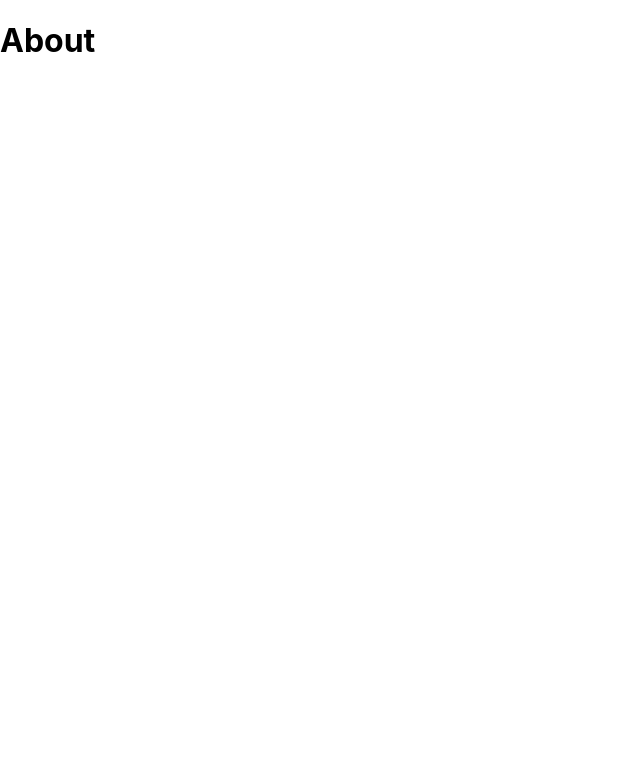
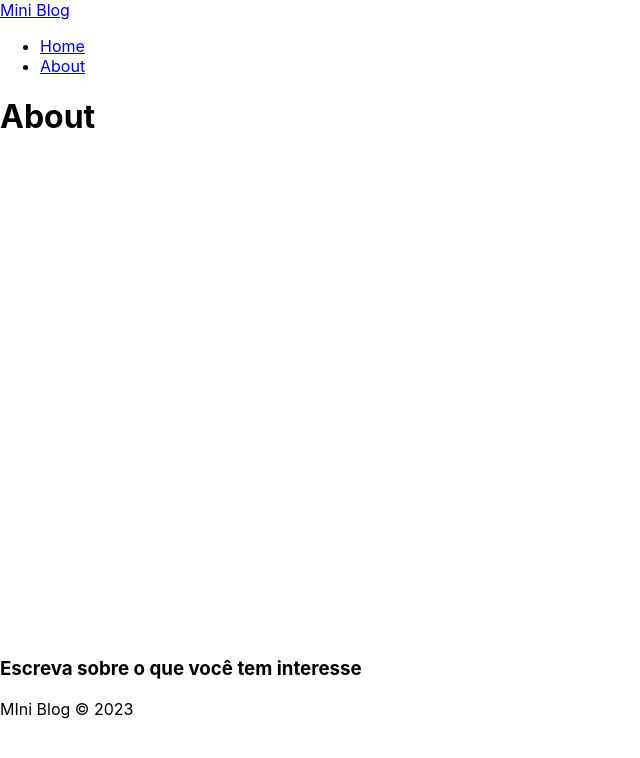
Before and after one commit to JoseAAntonio/miniblog, a React (Create React App) app: page /about in a window 1280 px wide. Shown: the top 758 px of the page, without its empty margins (0-640 px from the left). Built offline with nearby package versions, Linux system fonts and the light colour scheme.

Commit message:
add components Navbar and Footer

```diff
--- a/src/App.js
+++ b/src/App.js
@@ -6,6 +6,8 @@
 
 
 import './App.css';
+import { Navbar } from './components/navbar/Navbar';
+import { Footer } from './components/footer/Footer';
 
 
 
@@ -13,12 +15,14 @@
   return (
     <div className="App">
       <BrowserRouter>
+      <Navbar />
       <div className='container'>
         <Routes>
           <Route path='/' element={<Home />} />
           <Route path='/about' element={<About />} />
         </Routes>
       </div>
+      <Footer />
       </BrowserRouter>
     </div>
   );
--- /dev/null
+++ b/src/components/footer/Footer.jsx
@@ -0,0 +1,10 @@
+import styles from "./Footer.module.css";
+
+export const Footer = () => {
+	return (
+		<footer>
+			<h3>Escreva sobre o que você tem interesse</h3>
+			<p>MIni Blog &copy; 2023</p>
+		</footer>
+	);
+};
--- /dev/null
+++ b/src/components/navbar/Navbar.jsx
@@ -0,0 +1,21 @@
+import { NavLink } from "react-router-dom";
+
+import styles from "./Navbar.module.css";
+
+export const Navbar = () => {
+	return (
+		<nav>
+			<NavLink to='/'>
+				Mini <span>Blog</span>
+			</NavLink>
+			<ul>
+				<li>
+					<NavLink to='/'>Home</NavLink>
+				</li>
+				<li>
+					<NavLink to='/about'>About</NavLink>
+				</li>
+			</ul>
+		</nav>
+	);
+};
```
Also changed, not shown: src/components/footer/Footer.module.css (added), src/components/navbar/Navbar.module.css (added).
